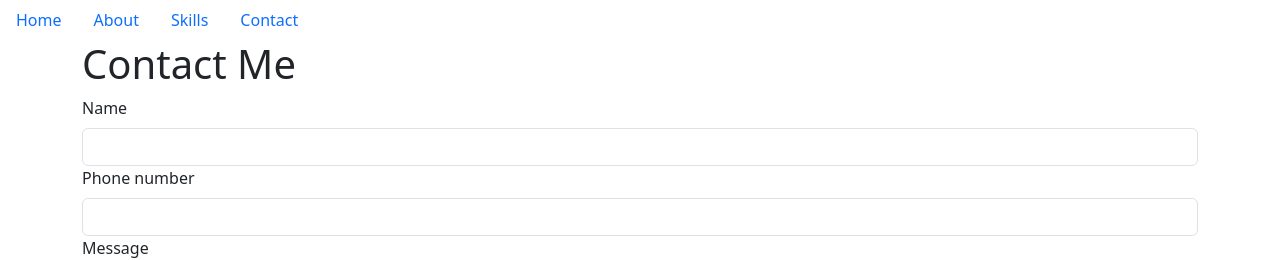
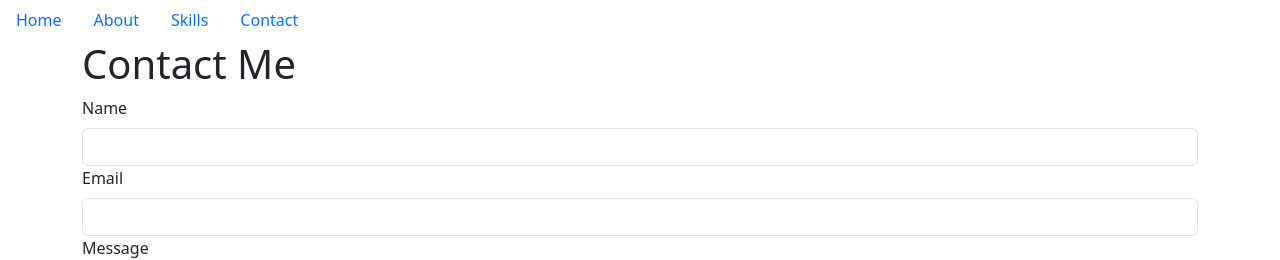
Before and after one commit to mariaaa-11/SonganoRepo, a React (Create React App) app: page /contact in a window 1280 px wide. Shown: the top 260 px of the page. Built offline with nearby package versions, Linux system fonts and the light colour scheme.

Commit message:
Update Contact.js

```diff
--- a/src/components/Contact.js
+++ b/src/components/Contact.js
@@ -36,11 +36,11 @@ const Contact = () => {
         </Form.Group>
 
         <Form.Group controlId="formEmail">
-          <Form.Label>Phone number</Form.Label>
+          <Form.Label>Email</Form.Label>
           <Form.Control
-            type="Number"
-            name="phoneNumber"
-            value={formData.phoneNumber}
+            type="Email"
+            name="Email"
+            value={formData.Email}
             onChange={handleChange}
             required
           />
```
